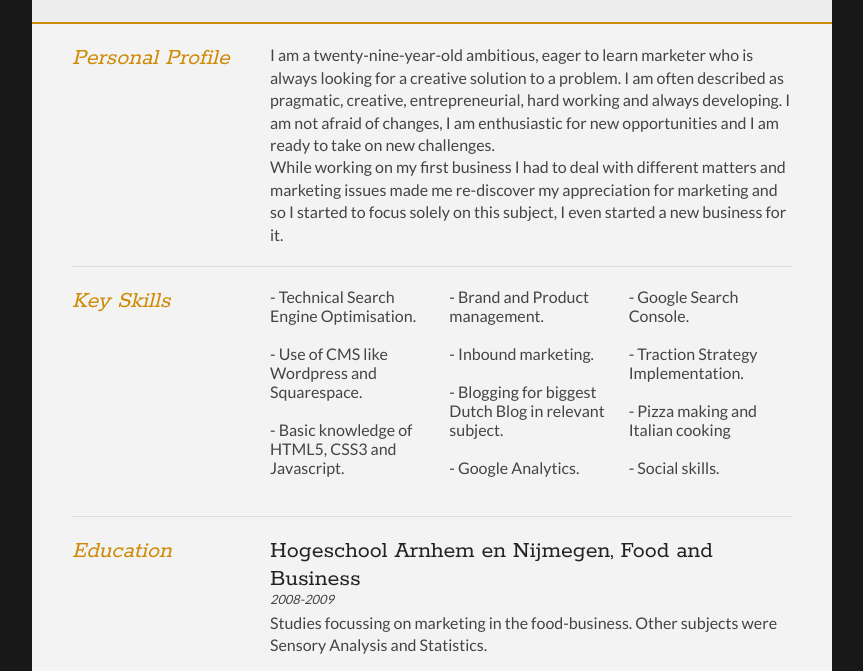
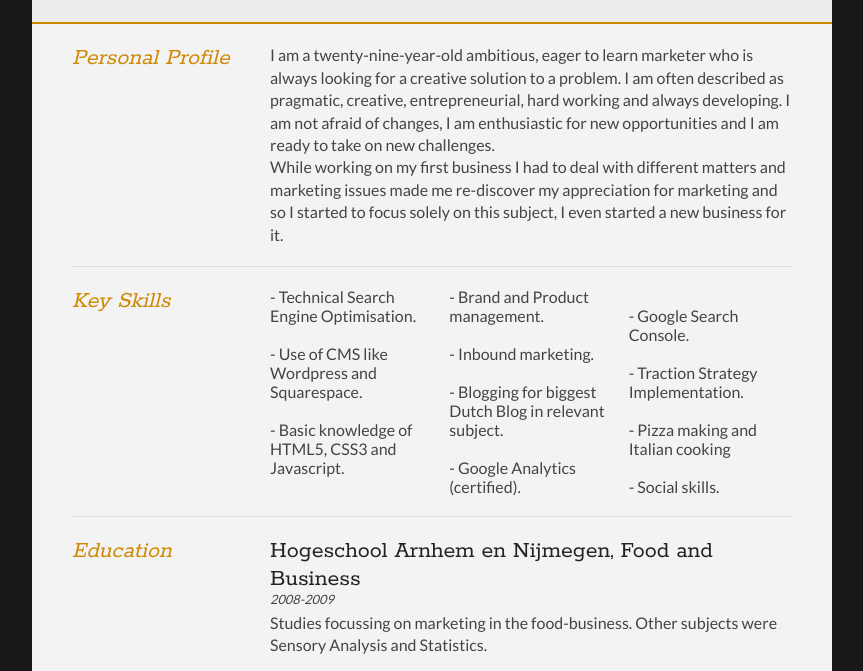
Before and after one commit to Niels-Drenth/Niels-Drenth.github.io, a plain HTML site: page index.html in a window 1280 px wide. Shown: the part 129-800 px from the top of the page, without its empty margins (208-1071 px from the left). Drawn offline with Linux system fonts and the light colour scheme.

Commit message:
Added certification

```diff
--- a/index.html
+++ b/index.html
@@ -70,7 +70,7 @@
 					<br>
 					<li>- Blogging for biggest Dutch Blog in relevant subject.</li>
 					<br>
-					<li>- Google Analytics.</li>
+					<li>- Google Analytics (certified).</li>
 					<br>
 					<li>- Google Search Console.</li>
 					<br>
```
